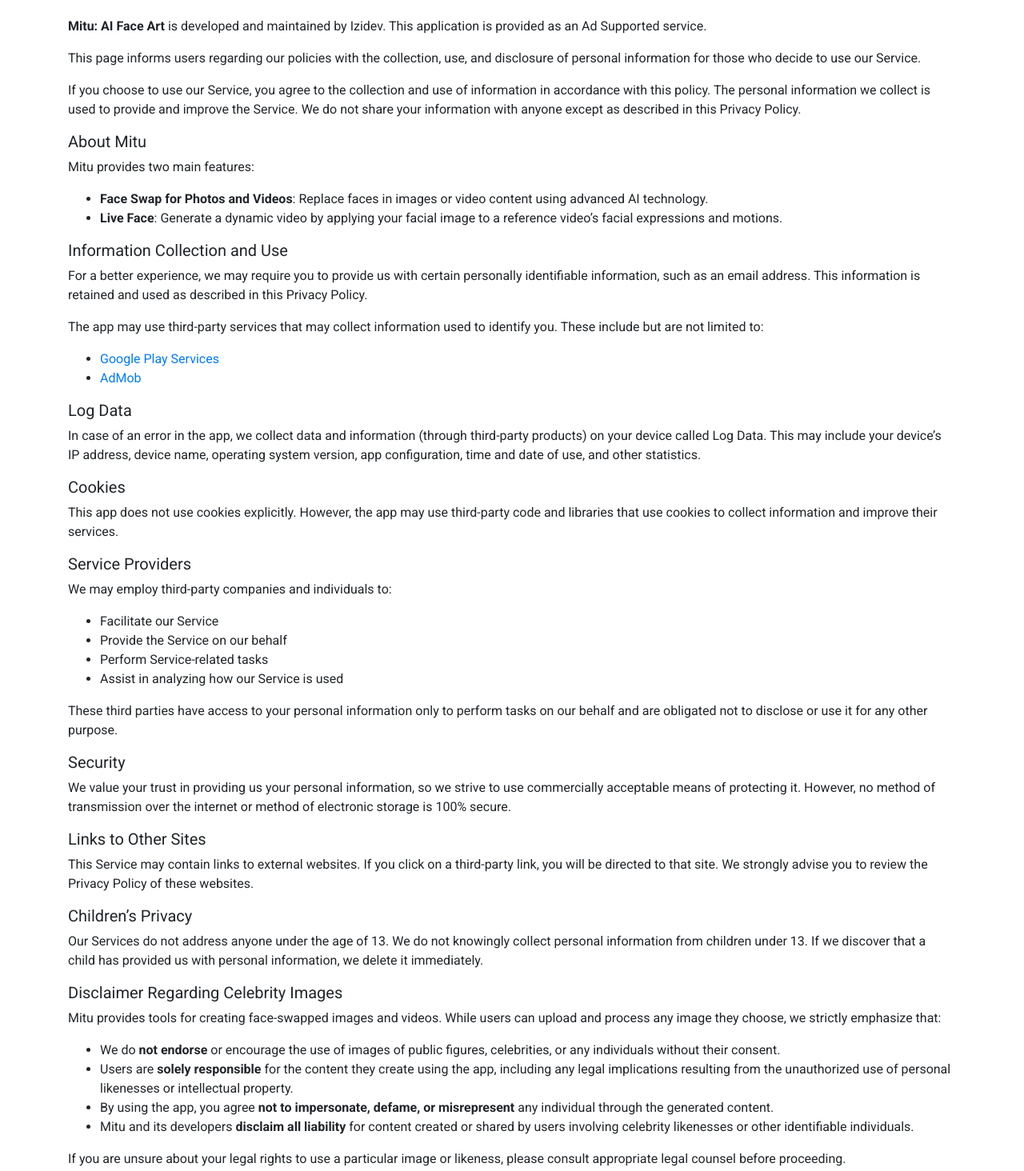
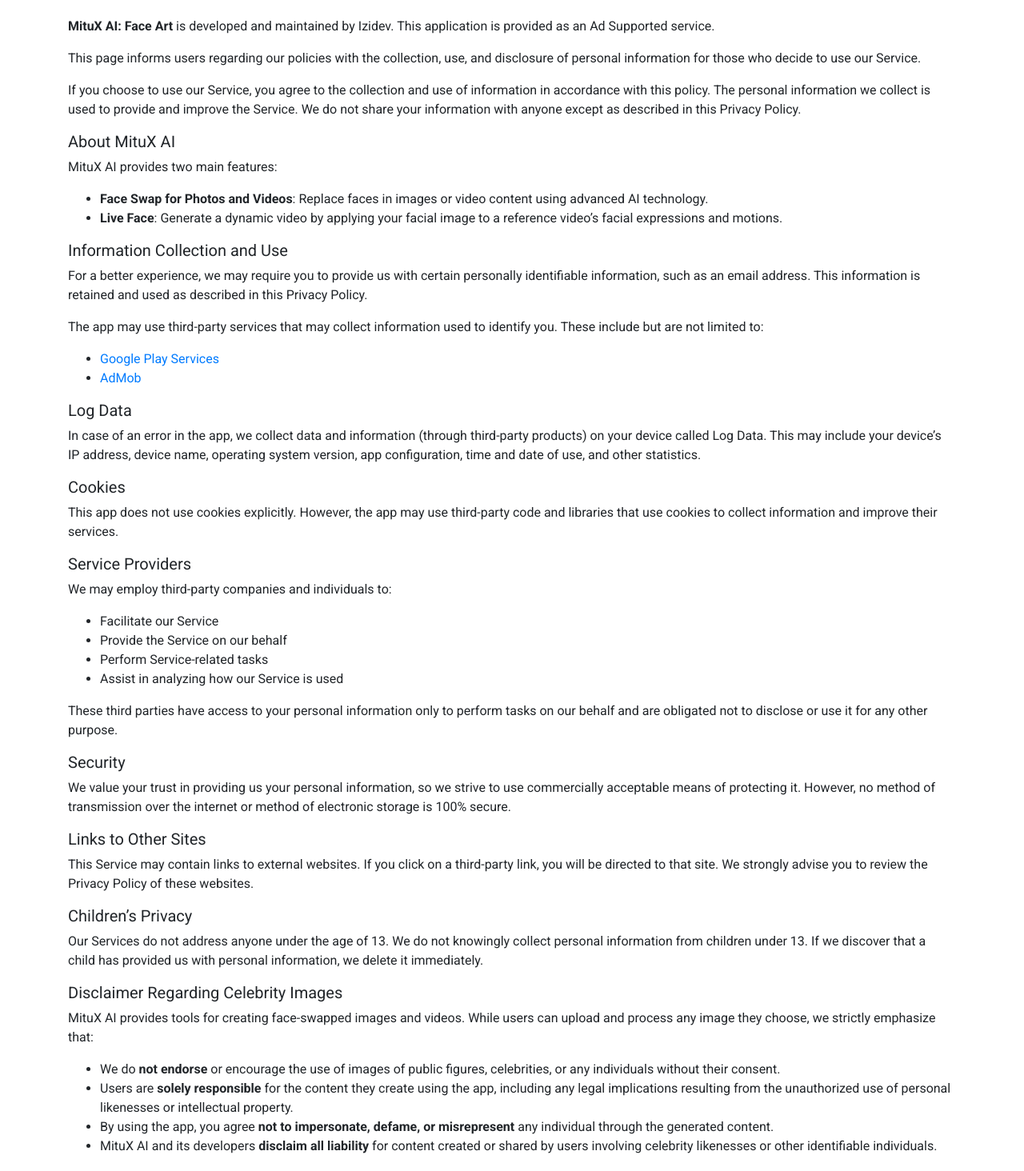
Before and after one commit to DiTuStudio/mitu, a plain HTML site: page policy.html in a window 1280 px wide. Shown: the part 99-1563 px from the top of the page at 80% size. Drawn offline with nearby package versions, Linux system fonts and the light colour scheme.

Commit message:
wallpaper

```diff
--- a/policy.html
+++ b/policy.html
@@ -3,7 +3,7 @@
 <head>
     <meta charset="utf-8">
     <meta name='viewport' content="width=device-width, initial-scale=1">
-    <title>Privacy Policy - Mitu</title>
+    <title>Privacy Policy - MituX AI</title>
     <link rel="stylesheet" href="https://maxcdn.bootstrapcdn.com/bootstrap/4.0.0/css/bootstrap.min.css"
         integrity="sha384-Gn5384xqQ1aoWXA+058RXPxPg6fy4IWvTNh0E263XmFcJlSAwiGgFAW/dAiS6JXm" crossorigin="anonymous">
     <link href="https://fonts.googleapis.com/css2?family=Roboto:wght@400;700&display=swap" rel="stylesheet">
@@ -11,12 +11,12 @@
 <body style="font-family: 'Roboto', sans-serif;">
     <div class="container mt-5 mb-5">
         <h1 class="mb-4">Privacy Policy</h1>
-        <p><strong>Mitu: AI Face Art</strong> is developed and maintained by Izidev. This application is provided as an Ad Supported service.</p>
+        <p><strong>MituX AI: Face Art</strong> is developed and maintained by Izidev. This application is provided as an Ad Supported service.</p>
         <p>This page informs users regarding our policies with the collection, use, and disclosure of personal information for those who decide to use our Service.</p>
         <p>If you choose to use our Service, you agree to the collection and use of information in accordance with this policy. The personal information we collect is used to provide and improve the Service. We do not share your information with anyone except as described in this Privacy Policy.</p>
 
-        <h5>About Mitu</h5>
-        <p>Mitu provides two main features:</p>
+        <h5>About MituX AI</h5>
+        <p>MituX AI provides two main features:</p>
         <ul>
             <li><strong>Face Swap for Photos and Videos</strong>: Replace faces in images or video content using advanced AI technology.</li>
             <li><strong>Live Face</strong>: Generate a dynamic video by applying your facial image to a reference video’s facial expressions and motions.</li>
@@ -57,12 +57,12 @@
         <p>Our Services do not address anyone under the age of 13. We do not knowingly collect personal information from children under 13. If we discover that a child has provided us with personal information, we delete it immediately.</p>
 
         <h5>Disclaimer Regarding Celebrity Images</h5>
-        <p>Mitu provides tools for creating face-swapped images and videos. While users can upload and process any image they choose, we strictly emphasize that:</p>
+        <p>MituX AI provides tools for creating face-swapped images and videos. While users can upload and process any image they choose, we strictly emphasize that:</p>
         <ul>
             <li>We do <strong>not endorse</strong> or encourage the use of images of public figures, celebrities, or any individuals without their consent.</li>
             <li>Users are <strong>solely responsible</strong> for the content they create using the app, including any legal implications resulting from the unauthorized use of personal likenesses or intellectual property.</li>
             <li>By using the app, you agree <strong>not to impersonate, defame, or misrepresent</strong> any individual through the generated content.</li>
-            <li>Mitu and its developers <strong>disclaim all liability</strong> for content created or shared by users involving celebrity likenesses or other identifiable individuals.</li>
+            <li>MituX AI and its developers <strong>disclaim all liability</strong> for content created or shared by users involving celebrity likenesses or other identifiable individuals.</li>
         </ul>
         <p>If you are unsure about your legal rights to use a particular image or likeness, please consult appropriate legal counsel before proceeding.</p>
 
--- a/script.js
+++ b/script.js
@@ -1,4 +1,4 @@
-var appName = "Mitu: AI Face Art";
+var appName = "MituX AI: Face Art";
 var storeUrl =
     "https://codecanyon.net/item/AI Gen Vision-make-money-flutter-app/44937626";
 var date = "2023-04-11";
```
Also changed, not shown: index.html (+1 -1 lines), term.html (+4 -4 lines), 1 other file.
